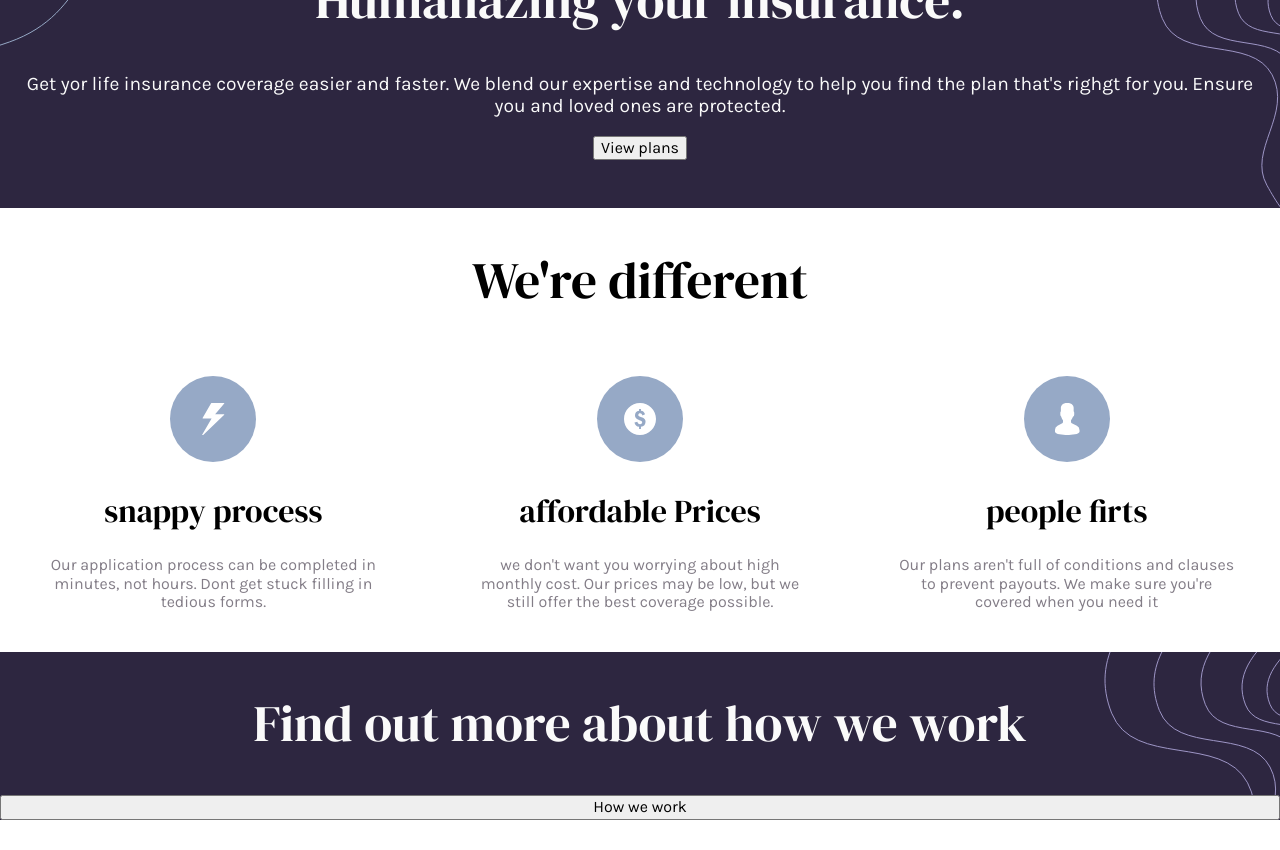
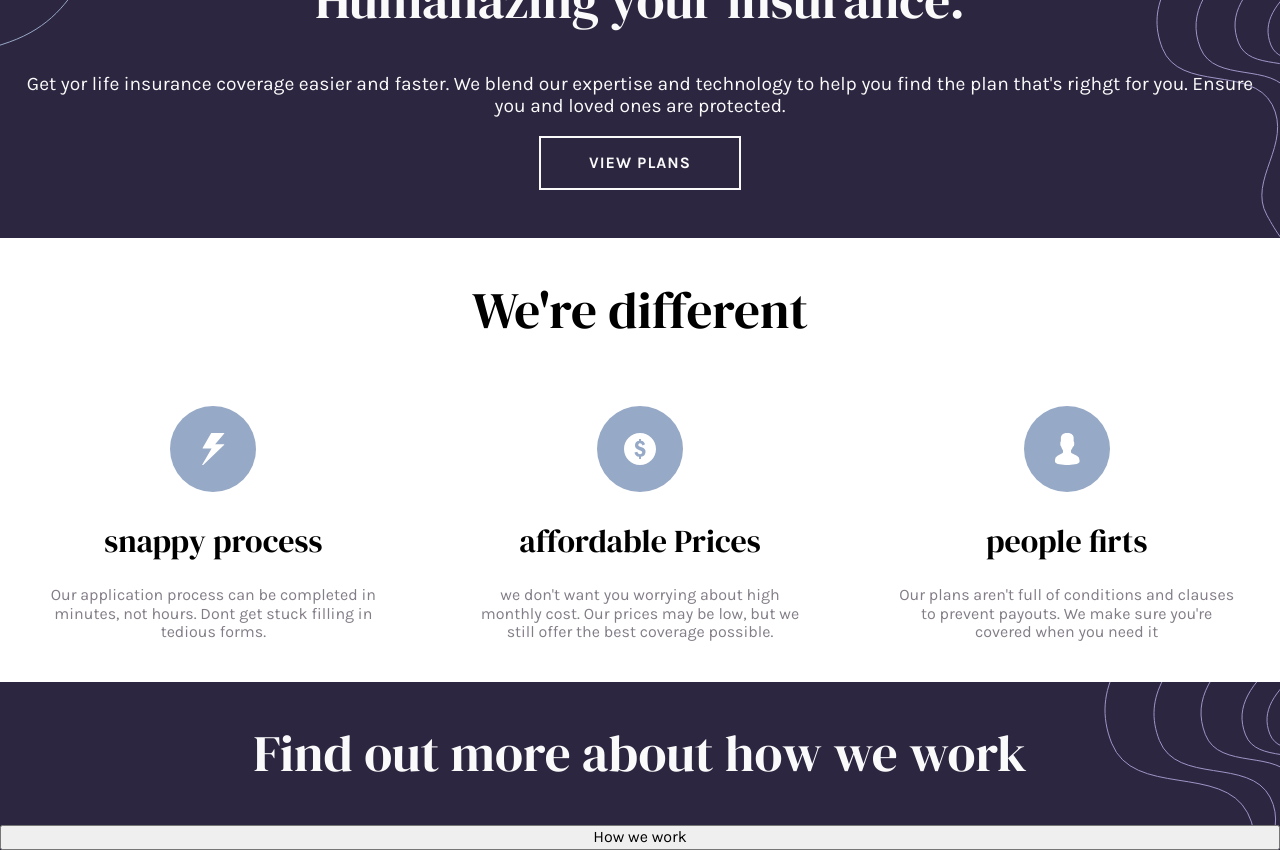
Before and after one commit to IvanHdzRz/insure-landing-page, a React (Create React App) app: page / in a window 1280 px wide. Shown: the part 1660-2510 px from the top of the page. Before the commit the page ends 2480 px from the top, so only its background shows below. Built offline with nearby package versions, Linux system fonts and the light colour scheme.

Commit message:
se agrego el componente action btn

```diff
--- /dev/null
+++ b/src/Components/ButtonAction/ButtonAction.js
@@ -0,0 +1,12 @@
+import React from 'react'
+import Styles from './ButtonAction.module.css'
+const ButtonAction =(props)=>{
+    const {message}=props
+    return (
+        <button className={Styles.btnAction}>
+            {message}
+        </button>
+    );
+}
+
+export default ButtonAction
--- /dev/null
+++ b/src/Components/ButtonAction/ButtonAction.module.css
@@ -0,0 +1,10 @@
+.btnAction{
+    background-color: transparent;
+    color:var(--VeryLightGray);
+    font-size: 1rem;
+    font-weight: 600;
+    padding: 1rem 3rem;
+    border: 2px solid var(--VeryLightGray);
+    text-transform: uppercase;
+    letter-spacing: 1px;
+}
--- /dev/null
+++ b/src/Components/ButtonAction/index.js
@@ -0,0 +1 @@
+export {default} from './ButtonAction'
--- a/src/Components/Hero/Hero.js
+++ b/src/Components/Hero/Hero.js
@@ -2,6 +2,7 @@ import React from 'react'
 import imgFamily from '../../assets/images/image-intro-desktop.jpg'
 import Title from '../Title'
 import Styles from './Hero.module.css'
+import ButtonAction from '../ButtonAction'
 const Hero =()=>{
     return(
         <div className={Styles.hero}>
@@ -16,7 +17,7 @@ const Hero =()=>{
                     help you find the plan that's righgt for you.
                     Ensure you and loved ones are protected.
                 </p>
-                <button>View plans</button>
+                <ButtonAction message='View plans'/>
             </div>
         </div>
     );
```
